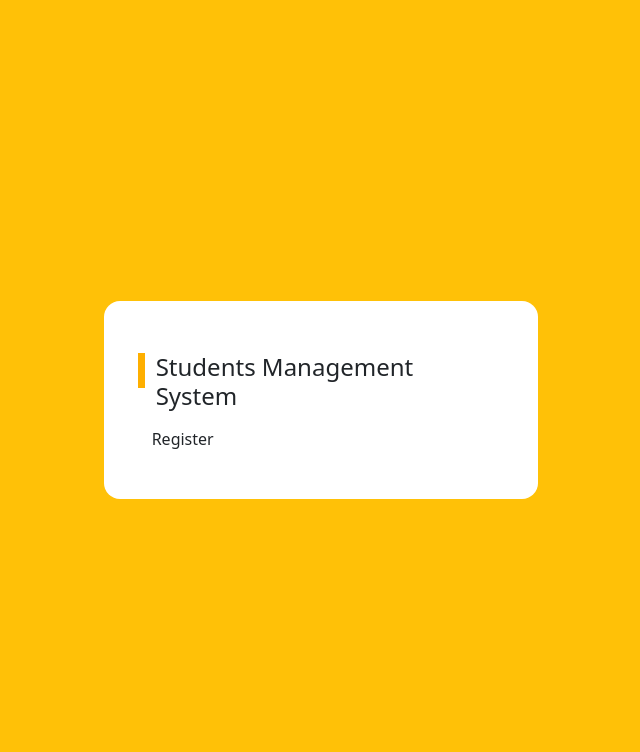
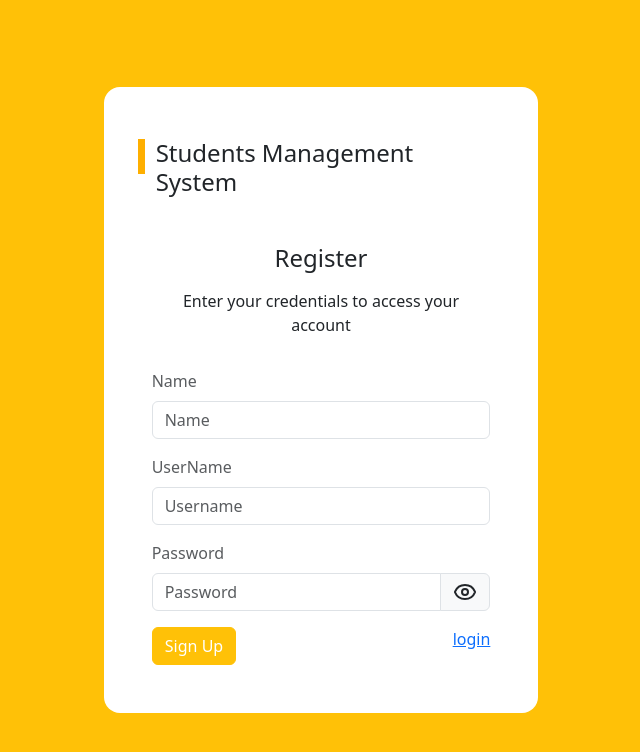
Before and after one commit to mahmoudhamed169/FE-task, a React (Vite) app: page /register in a window 1280 px wide. Shown: the top 752 px of the page, without its empty margins (319-959 px from the left). Built offline with nearby package versions, Linux system fonts and the light colour scheme.

Commit message:
register ui , validation and api are done

```diff
--- a/src/Pages/AuthPages/Login/Login.tsx
+++ b/src/Pages/AuthPages/Login/Login.tsx
@@ -2,11 +2,11 @@ import { Eye, EyeOff } from "lucide-react";
 import React, { useState } from "react";
 import { SubmitHandler, useForm } from "react-hook-form";
 import { ClipLoader } from "react-spinners";
-import { LoginRequest, LoginResponse } from "../../../Interfaces/Interfaces";
+import { LoginRequest, AuthResponse } from "../../../Interfaces/Interfaces";
 import toast from "react-hot-toast";
 import { apiClient, AUTHENTICATION_URLS } from "../../../Api/END-POINT";
 import { AxiosError } from "axios";
-import { useNavigate } from "react-router-dom";
+import { Link, useNavigate } from "react-router-dom";
 
 export default function Login() {
   const [showPassword, setShowPassword] = useState(false);
@@ -25,7 +25,7 @@ export default function Login() {
   const onSubmit: SubmitHandler<LoginRequest> = async (data) => {
     const toastId = toast.loading("Processing...");
     try {
-      const response = await apiClient.post<LoginResponse>(
+      const response = await apiClient.post<AuthResponse>(
         AUTHENTICATION_URLS.login,
         data
       );
@@ -44,7 +44,7 @@ export default function Login() {
         });
       }
     } catch (error) {
-      const axiosError = error as AxiosError<LoginResponse>;
+      const axiosError = error as AxiosError<AuthResponse>;
       toast.error(axiosError.response?.data.Message || "An error occurred", {
         id: toastId,
       });
@@ -68,12 +68,12 @@ export default function Login() {
             className="form-control"
             id="username"
             placeholder="Username"
-            {...register("username", {
+            {...register("UserName", {
               required: "Username is required",
             })}
           />
           {errors.username && (
-            <p className="text-danger p-1">{errors.username.message}</p>
+            <p className="text-danger p-1">{errors.UserName.message}</p>
           )}
         </div>
 
@@ -103,14 +103,20 @@ export default function Login() {
             <p className="text-danger p-1">{errors.password.message}</p>
           )}
         </div>
-
-        <button
-          type="submit"
-          className="btn btn-warning text-white w-100"
-          disabled={isSubmitting}
-        >
-          {isSubmitting ? <ClipLoader size={20} color="#ffffff" /> : "Sign In"}
-        </button>
+        <div className="d-flex justify-content-between">
+          <button
+            type="submit"
+            className="btn btn-warning text-white w-25"
+            disabled={isSubmitting}
+          >
+            {isSubmitting ? (
+              <ClipLoader size={20} color="#ffffff" />
+            ) : (
+              "Sign In"
+            )}
+          </button>
+          <Link to={"/register"}>Register</Link>
+        </div>
       </form>
     </div>
   );
--- a/src/Pages/AuthPages/Register/Register.tsx
+++ b/src/Pages/AuthPages/Register/Register.tsx
@@ -1,3 +1,137 @@
+import { Eye, EyeOff } from "lucide-react";
+import { useState } from "react";
+import { SubmitHandler, useForm } from "react-hook-form";
+import toast from "react-hot-toast";
+import { Link, useNavigate } from "react-router-dom";
+import { ClipLoader } from "react-spinners";
+import { apiClient, AUTHENTICATION_URLS } from "../../../Api/END-POINT";
+import { AuthResponse, RegisterRequest } from "../../../Interfaces/Interfaces";
+import { AxiosError } from "axios";
+
 export default function Register() {
-  return <div>Register</div>;
+  const [showPassword, setShowPassword] = useState(false);
+  const navigate = useNavigate();
+  const {
+    register,
+    handleSubmit,
+    formState: { errors, isSubmitting },
+    setFocus,
+  } = useForm();
+
+  const togglePasswordVisibility = () => {
+    setShowPassword(!showPassword);
+  };
+  const onSubmit: SubmitHandler<RegisterRequest> = async (data) => {
+    const toastId = toast.loading("Processing...");
+    try {
+      const response = await apiClient.post<AuthResponse>(
+        AUTHENTICATION_URLS.regitser,
+        data
+      );
+      console.log(response.data);
+
+      const { Success, Message } = response.data;
+
+      if (Success) {
+        toast.success(Message, {
+          id: toastId,
+        });
+        navigate("/login");
+      } else {
+        toast.error(Message || "An error occurred", {
+          id: toastId,
+        });
+      }
+    } catch (error) {
+      const axiosError = error as AxiosError<AuthResponse>;
+      toast.error(axiosError.response?.data.Message || "An error occurred", {
+        id: toastId,
+      });
+    }
+  };
+  return (
+    <div>
+      <div className="d-flex justify-content-center flex-column text-center mt-5 gap-2">
+        <h4>Register</h4>
+        <p>Enter your credentials to access your account</p>
+      </div>
+      <form className="mt-3" onSubmit={handleSubmit(onSubmit)}>
+        <div className="mb-3">
+          <label htmlFor="username" className="form-label text-muted">
+            Name
+          </label>
+          <input
+            type="text"
+            className="form-control"
+            id="username"
+            placeholder="Name"
+            {...register("Name", {
+              required: "Name is required",
+            })}
+          />
+          {errors.username && (
+            <p className="text-danger p-1">{errors.Name.message}</p>
+          )}
+        </div>
+        <div className="mb-3">
+          <label htmlFor="username" className="form-label text-muted">
+            UserName
+          </label>
+          <input
+            type="text"
+            className="form-control"
+            id="username"
+            placeholder="Username"
+            {...register("UserName", {
+              required: "UserName is required",
+            })}
+          />
+          {errors.username && (
+            <p className="text-danger p-1">{errors.UserName.message}</p>
+          )}
+        </div>
+
+        <div className="mb-3">
+          <label htmlFor="password" className="form-label text-muted">
+            Password
+          </label>
+          <div className="input-group">
+            <input
+              type={showPassword ? "text" : "password"}
+              className="form-control"
+              id="password"
+              placeholder="Password"
+              {...register("password", {
+                required: "Password is required",
+              })}
+            />
+            <span
+              className="input-group-text"
+              onClick={togglePasswordVisibility}
+              style={{ cursor: "pointer" }}
+            >
+              {showPassword ? <EyeOff /> : <Eye />}
+            </span>
+          </div>
+          {errors.password && (
+            <p className="text-danger p-1">{errors.password.message}</p>
+          )}
+        </div>
+        <div className="d-flex justify-content-between">
+          <button
+            type="submit"
+            className="btn btn-warning text-white w-25"
+            disabled={isSubmitting}
+          >
+            {isSubmitting ? (
+              <ClipLoader size={20} color="#ffffff" />
+            ) : (
+              "Sign Up"
+            )}
+          </button>
+          <Link to={"/login"}>login</Link>
+        </div>
+      </form>
+    </div>
+  );
 }
```
Also changed, not shown: src/Interfaces/Interfaces.ts (+7 -1 lines).
